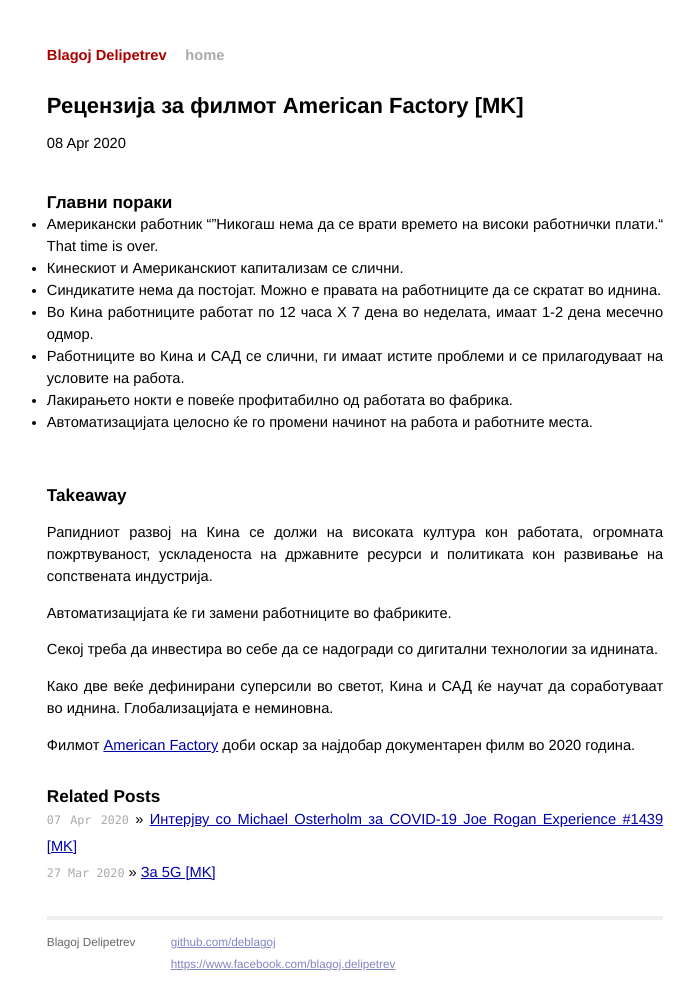
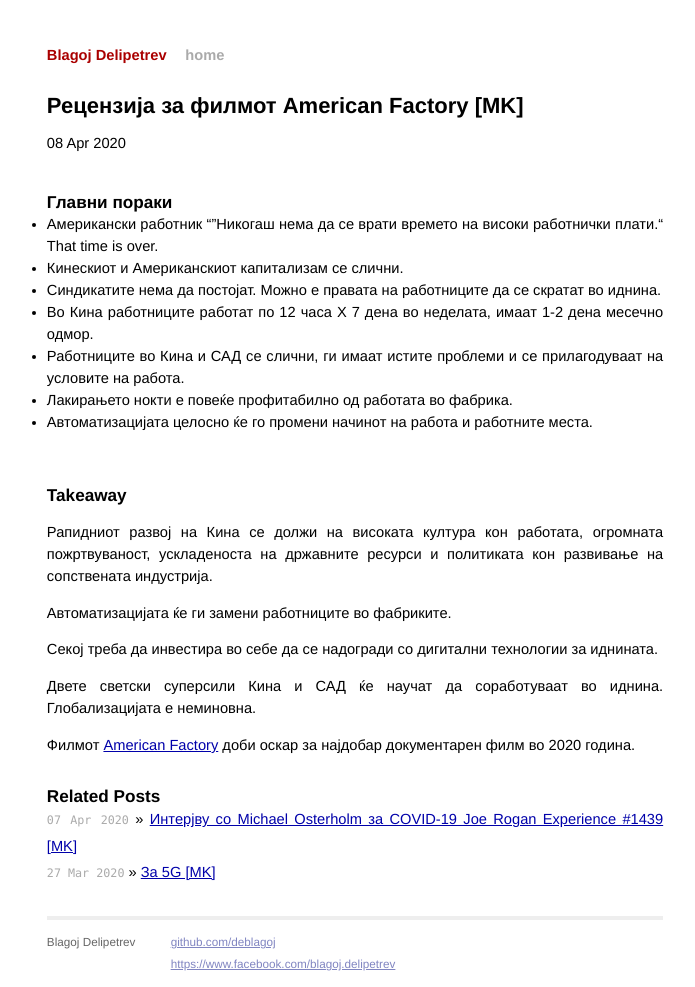
Before and after one commit to deblagoj/deblagoj.github.io, a Jekyll site: the page built from _posts/2020-04-08-Recenzija_American_Factory.markdown, in a window 1280 px wide. Shown: the whole page, without its empty margins (285-980 px from the left). Built offline with Jekyll 4.4.1, drawn with Linux system fonts in a browser that asks for light colours.

Commit message:
american factory blog post +1

```diff
--- a/_posts/2020-04-08-Recenzija_American_Factory.markdown
+++ b/_posts/2020-04-08-Recenzija_American_Factory.markdown
@@ -23,6 +23,6 @@
 
 Секој треба да инвестира во себе да се надогради со дигитални технологии за иднината.
 
-Како две веќе дефинирани суперсили во светот, Кина и САД ќе научат да соработуваат во иднина. Глобализацијата е неминовна.
+Двете светски суперсили Кина и САД ќе научат да соработуваат во иднина. Глобализацијата е неминовна.
 
 Филмот [American Factory](https://www.imdb.com/title/tt9351980/) доби оскар за најдобар документарен филм во 2020 година.
```
